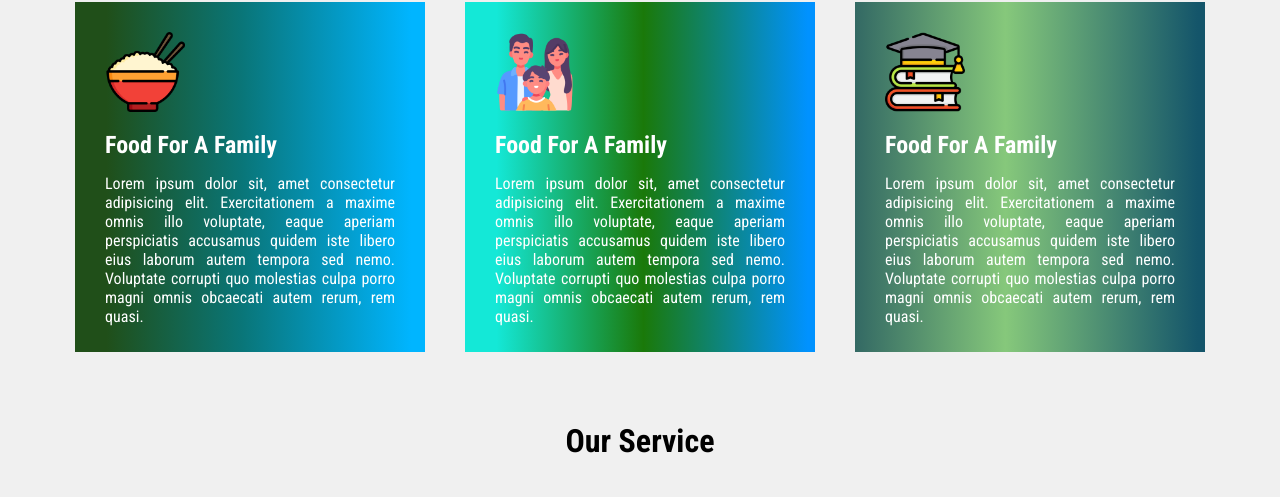
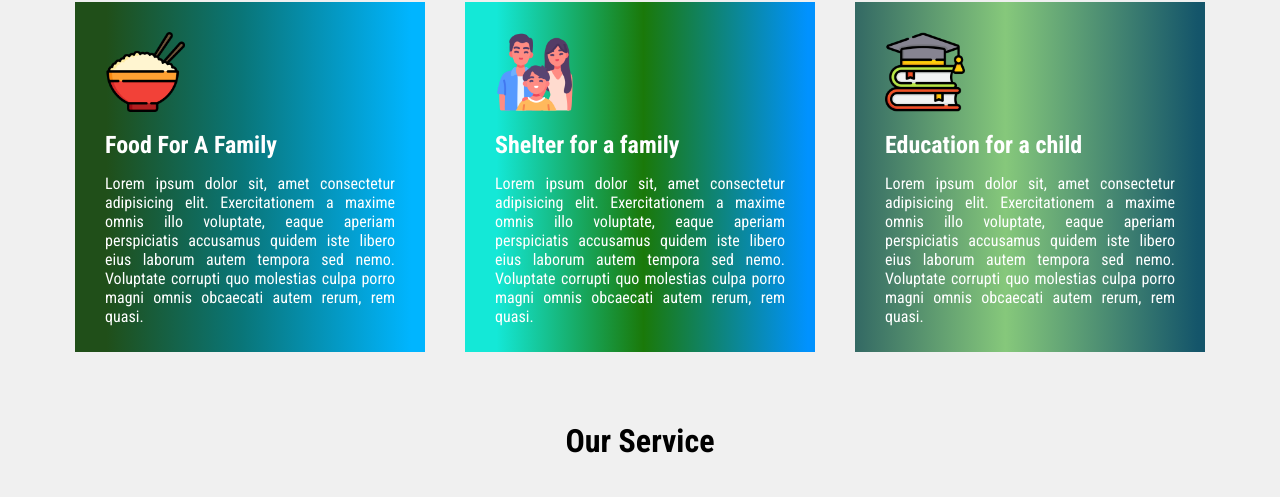
Before and after one commit to GaziMamur/Donate-Today, a plain HTML site: page index.html in a window 1280 px wide. Shown: the part 1570-2067 px from the top of the page. Drawn offline with Linux system fonts and the light colour scheme.

Commit message:
edit some section

```diff
--- a/index.html
+++ b/index.html
@@ -85,13 +85,13 @@
 
                 <div class="donation-box-2">
                     <img src="images/icons/family.png" alt="Food">
-                    <h2 class="donation-heading">Food For A Family</h2>
+                    <h2 class="donation-heading">Shelter for a family</h2>
                     <p class="donation-p">Lorem ipsum dolor sit, amet consectetur adipisicing elit. Exercitationem a maxime omnis illo voluptate, eaque aperiam perspiciatis accusamus quidem iste libero eius laborum autem tempora sed nemo. Voluptate corrupti quo molestias culpa porro magni omnis obcaecati autem rerum, rem quasi.</p>
                 </div>
 
                 <div class="donation-box-3">
                     <img src="images/icons/education.png" alt="Food">
-                    <h2 class="donation-heading">Food For A Family</h2>
+                    <h2 class="donation-heading">Education for a child</h2>
                     <p class="donation-p">Lorem ipsum dolor sit, amet consectetur adipisicing elit. Exercitationem a maxime omnis illo voluptate, eaque aperiam perspiciatis accusamus quidem iste libero eius laborum autem tempora sed nemo. Voluptate corrupti quo molestias culpa porro magni omnis obcaecati autem rerum, rem quasi.</p>
                 </div>
             </div>
```
